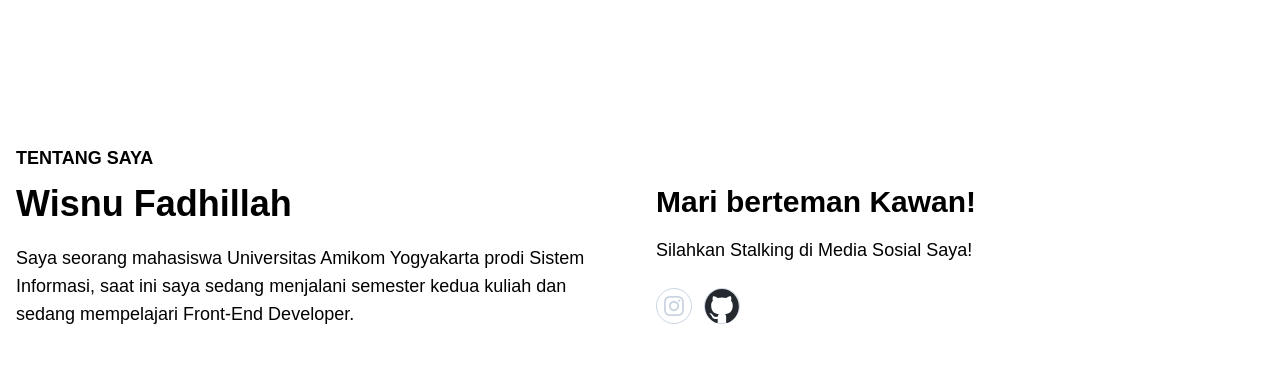
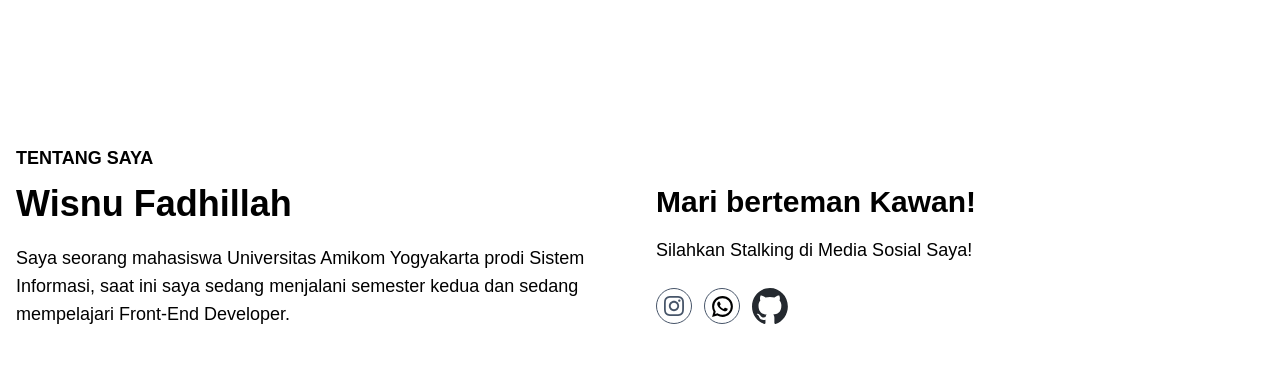
Before and after one commit to wisnufadhillah/wisnufadhillah.github.io, a website: page index.html in a window 1280 px wide. Shown: the part 572-943 px from the top of the page. Drawn offline with Linux system fonts and the light colour scheme; a web font is replaced by a local one.

Commit message:
penambahan logo whatsapp di content

```diff
--- a/index.html
+++ b/index.html
@@ -60,7 +60,7 @@
         <h4 class="mb-3 text-lg font-bold uppercase text-primary">Tentang Saya</h4>
         <h2 class="mb-5 max-w-md text-3xl font-bold text-dark dark:text-white lg:text-4xl">Wisnu Fadhillah</h2>
         <p class="max-w-xl text-base font-medium lg:text-lg">Saya seorang mahasiswa Universitas Amikom Yogyakarta prodi Sistem Informasi,
-          saat ini saya sedang menjalani semester kedua kuliah dan sedang mempelajari Front-End Developer.</p>
+          saat ini saya sedang menjalani semester kedua dan sedang mempelajari Front-End Developer.</p>
       </div>
       <div class="w-full px-4 lg:w-1/2">
         <h3 class="mb-4 text-2xl font-semibold text-dark dark:text-white lg:pt-10 lg:text-3xl">Mari berteman Kawan!</h3>
@@ -72,7 +72,7 @@
           <a
             href="https://www.instagram.com/wisnuf03"
             target="_blank"
-            class="mr-3 flex h-9 w-9 items-center justify-center rounded-full border border-slate-300 text-slate-300 hover:border-primary hover:bg-primary hover:text-black"
+            class="mr-3 flex h-9 w-9 items-center justify-center rounded-full border border-slate-600 text-slate-600 hover:border-primary hover:bg-primary hover:text-black"
           >
             <svg role="img" width="20" class="fill-current" viewBox="0 0 24 24" xmlns="http://www.w3.org/2000/svg">
               <title>Instagram</title>
@@ -81,12 +81,17 @@
               />
             </svg>
           </a>
+          <a href="http://wa.me/+6281390060852"
+          target="_blank"
+          class="mr-3 flex h-9 w-9 items-center justify-center rounded-full border border-slate-600 text-slate-600 " >
+            <img src="./images/wa.svg" alt="WhatsApp" width="25">
+          </a>
           <a
             href="https://github.com/wisnufadhillah"
             target="_blank"
-            class="mr-3 flex h-9 w-9 items-center justify-center rounded-full border border-slate-300 text-slate-300 hover:border-primary hover:bg-primary hover:text-black"
+            class="mr-3 flex h-9 w-9 items-center justify-center"
           >
-            <img src="./images/github-mark.svg" alt="">
+            <img src="./images/github-mark.svg" alt="Github">
           </a>
         </div>
       </div>
```
Also changed, not shown: src/output.css.
